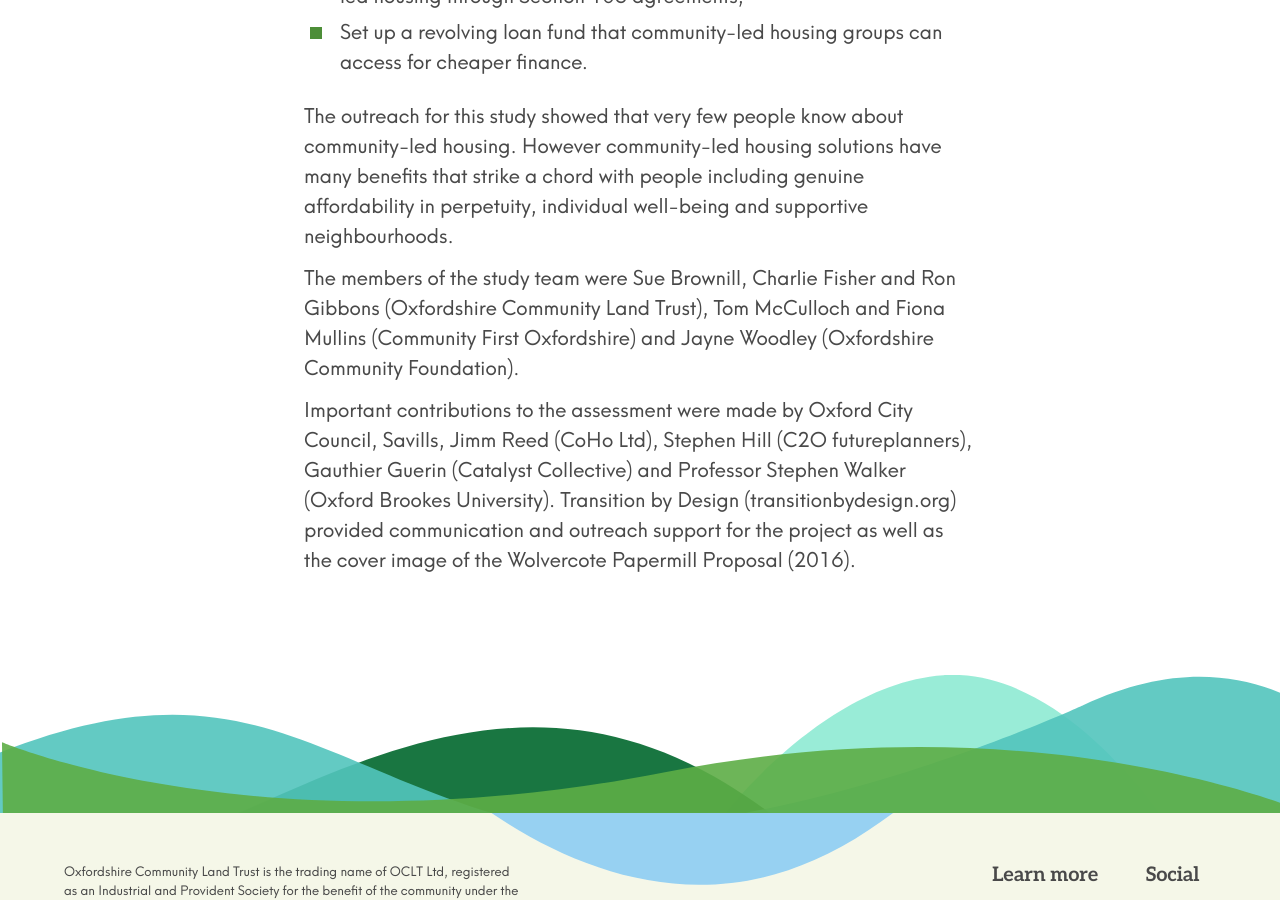
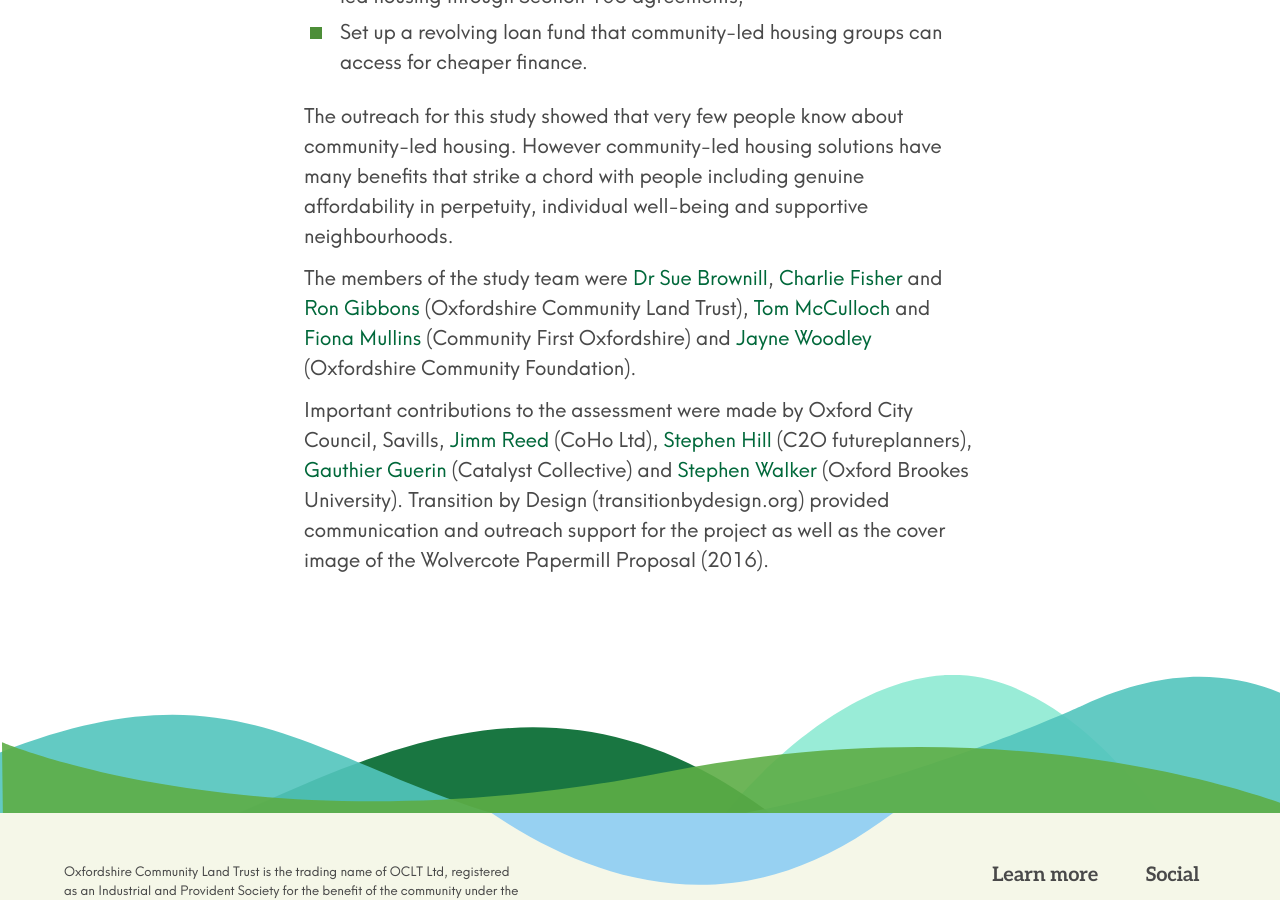
Before and after one commit to johnpuddephatt/oclt, a Jekyll site: the page built from _posts/2019-01-22-report2019.md, in a window 1280 px wide and 900 px high, scrolled down 1504 px. Built offline with Jekyll 4.4.1, drawn with Linux system fonts in a browser that asks for light colours.

Commit message:
Update from Forestry.io - Updated report2019.md

```diff
--- a/_posts/2019-01-22-report2019.md
+++ b/_posts/2019-01-22-report2019.md
@@ -20,6 +20,6 @@ Some key recommendations from the report:
 
 The outreach for this study showed that very few people know about community-led housing. However community-led housing solutions have many benefits that strike a chord with people including genuine affordability in perpetuity, individual well-being and supportive neighbourhoods.
 
-The members of the study team were Sue Brownill, Charlie Fisher and Ron Gibbons (Oxfordshire Community Land Trust), Tom McCulloch and Fiona Mullins (Community First Oxfordshire) and Jayne Woodley (Oxfordshire Community Foundation).
+The members of the study team were [Dr Sue Brownill](https://www.brookes.ac.uk/templates/pages/staff.aspx?uid=p0070247), [Charlie Fisher](https://twitter.com/Fisher_Charlie) and [Ron Gibbons](https://www.linkedin.com/in/ron-gibbons-6361a311/) (Oxfordshire Community Land Trust), [Tom McCulloch](https://www.linkedin.com/in/tom-mcculloch-090a9061/) and [Fiona Mullins](https://www.linkedin.com/in/fiona-mullins-82b91a39/) (Community First Oxfordshire) and [Jayne Woodley](https://www.linkedin.com/in/jaynewoodley/?originalSubdomain=uk) (Oxfordshire Community Foundation).
 
-Important contributions to the assessment were made by Oxford City Council, Savills, Jimm Reed (CoHo Ltd), Stephen Hill (C2O futureplanners), Gauthier Guerin (Catalyst Collective) and Professor Stephen Walker (Oxford Brookes University). Transition by Design (transitionbydesign.org) provided communication and outreach support for the project as well as the cover image of the Wolvercote Papermill Proposal (2016).
+Important contributions to the assessment were made by Oxford City Council, Savills, [Jimm Reed](https://www.linkedin.com/in/jimm-reed-4b782723/) (CoHo Ltd), [Stephen Hill](https://www.linkedin.com/in/stephenhillfutureplanning/) (C2O futureplanners), [Gauthier Guerin](https://www.linkedin.com/in/gauthier-guerin-6a0a667b/) (Catalyst Collective) and [Stephen Walker](https://www.linkedin.com/in/stephen-walker-95a23281/) (Oxford Brookes University). Transition by Design (transitionbydesign.org) provided communication and outreach support for the project as well as the cover image of the Wolvercote Papermill Proposal (2016).
```
